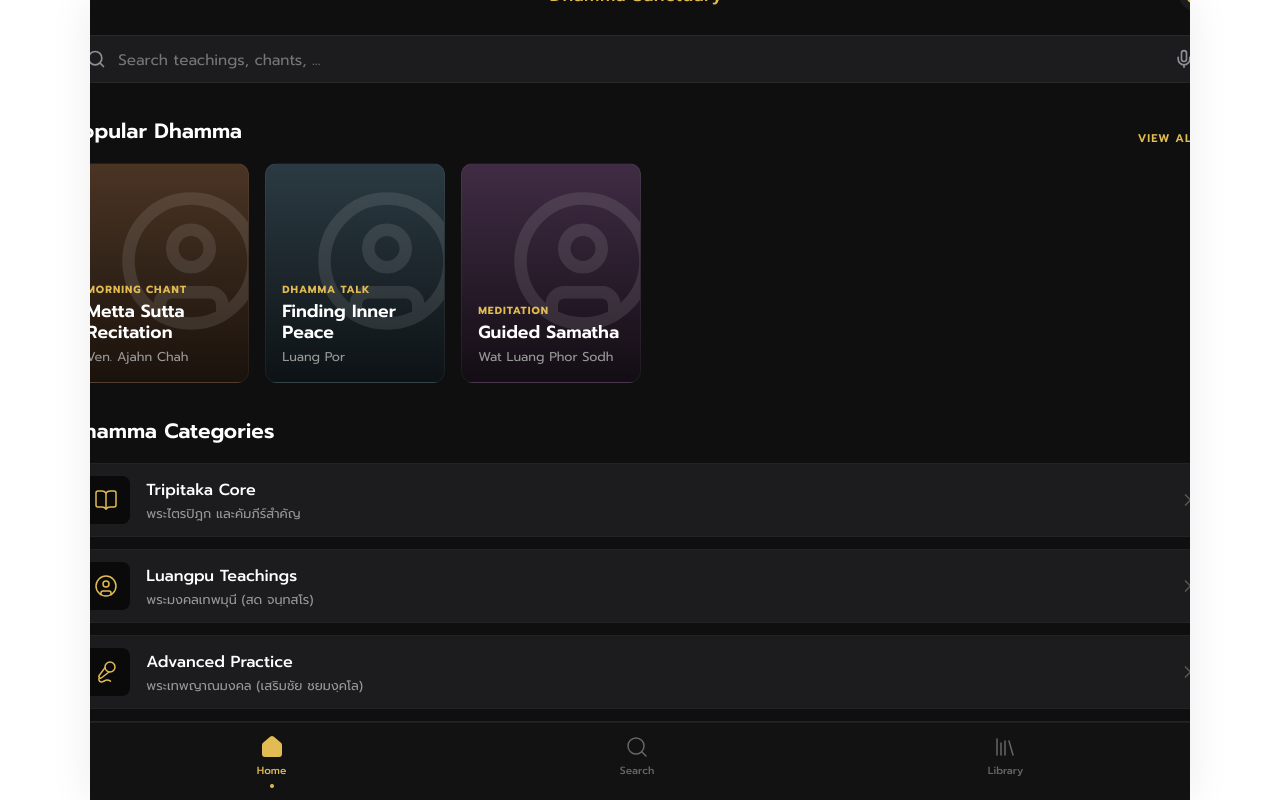
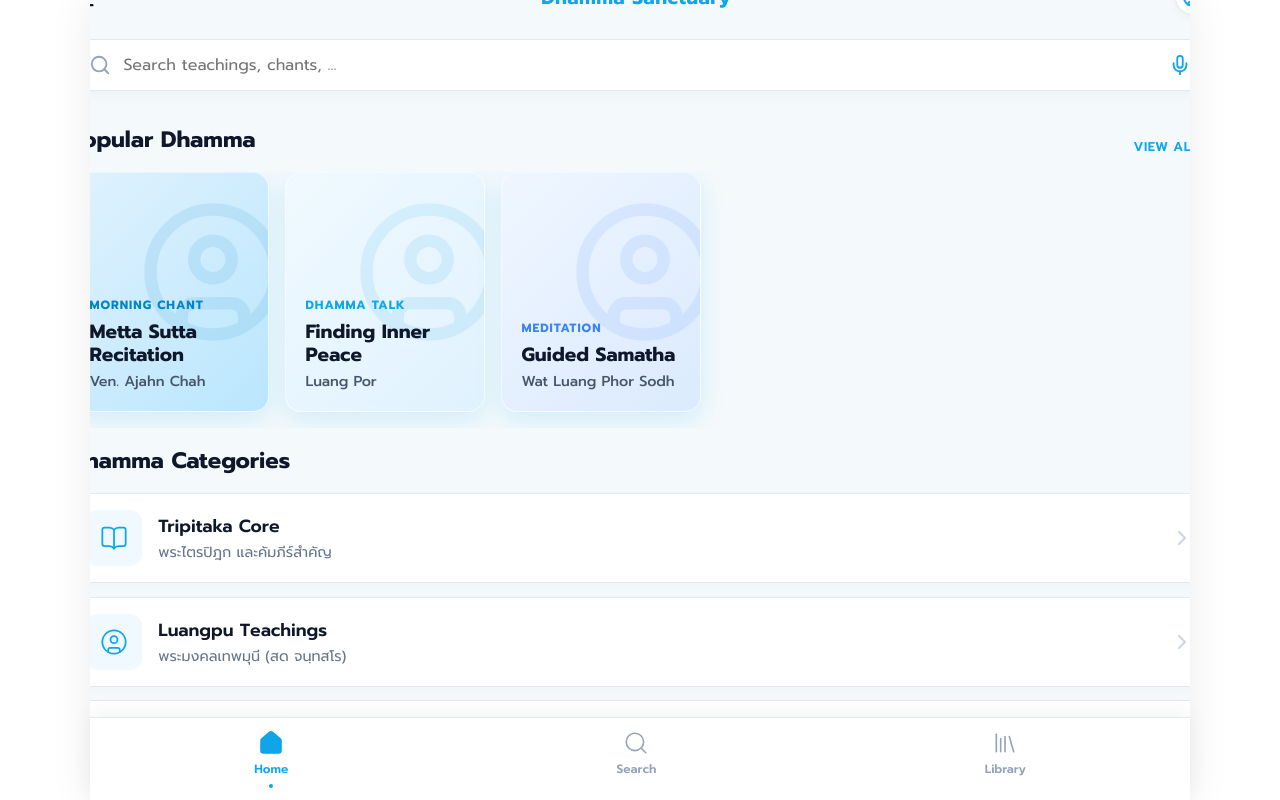
Before and after one commit to wlps70130-pixel/wat-temple-app, a React (Vite) app: page / in a window 1280 px wide. Both pictures are taken after a click on the button "ฟังธรรม". Built offline with nearby package versions, Linux system fonts and the light colour scheme; no server answers.

Commit message:
style: redesign dhamma menu hub to bright cool tone, normalized fonts, matching playlist

```diff
--- a/src/components/DhammaMenu.jsx
+++ b/src/components/DhammaMenu.jsx
@@ -1,5 +1,5 @@
 import React, { useState } from 'react';
-import { BookOpen, UserCircle, Mic2, Headphones, Home, Search, Library, Menu, Mic, ChevronRight, Sun, Book } from 'lucide-react';
+import { BookOpen, UserCircle, Mic2, Headphones, Home, Search, Library, Menu, Mic, ChevronRight, Book } from 'lucide-react';
 
 const DHAMMA_CATEGORIES = [
   { id: 'tripitaka',        title: 'Tripitaka Core',        subtitle: 'พระไตรปิฎก และคัมภีร์สำคัญ',         icon: BookOpen },
@@ -19,61 +19,66 @@ export default function DhammaMenu({ onSelectCategory, onBack }) {
       title: 'Metta Sutta Recitation',
       tag: 'MORNING CHANT',
       author: 'Ven. Ajahn Chah',
-      bg: 'linear-gradient(to bottom, #4a3424, #1a120c)'
+      bg: 'linear-gradient(135deg, #e0f2fe, #bae6fd)',
+      color: '#0284c7'
     },
     {
       id: 'mix2',
       title: 'Finding Inner Peace',
       tag: 'DHAMMA TALK',
       author: 'Luang Por',
-      bg: 'linear-gradient(to bottom, #2b3a42, #0d1215)'
+      bg: 'linear-gradient(135deg, #f0f9ff, #e0f2fe)',
+      color: '#0ea5e9'
     },
     {
       id: 'mix3',
       title: 'Guided Samatha',
       tag: 'MEDITATION',
       author: 'Wat Luang Phor Sodh',
-      bg: 'linear-gradient(to bottom, #402c44, #130d14)'
+      bg: 'linear-gradient(135deg, #eff6ff, #dbeafe)',
+      color: '#3b82f6'
     }
   ];
 
   return (
     <div style={{
-      background: '#0f0f0f',
-      color: '#ffffff',
+      background: '#f4f9fc',
+      color: '#0f172a',
       margin: 'calc(-1 * var(--content-pad))',
       minHeight: '100vh',
-      fontFamily: "'Inter', 'Prompt', sans-serif",
+      fontFamily: "'Prompt', sans-serif",
       display: 'flex',
       flexDirection: 'column',
       paddingBottom: '80px',
       overflowY: 'auto',
+      overflowX: 'hidden'
     }}>
 
       {/* ── Top Bar ── */}
       <div style={{ display: 'flex', alignItems: 'center', justifyContent: 'space-between', padding: '1.2rem 1.2rem 0' }}>
-        <button onClick={onBack} style={{ background: 'none', border: 'none', cursor: 'pointer', color: '#e2bb53', display: 'flex', padding: 0 }}>
-          <Menu size={24} />
+        <button onClick={onBack} style={{ background: 'none', border: 'none', cursor: 'pointer', color: '#0f172a', display: 'flex', padding: 0 }}>
+          <Menu size={28} />
         </button>
-        <h1 style={{ fontSize: '1.1rem', fontWeight: '500', color: '#e2bb53', margin: 0, letterSpacing: '0.5px' }}>Dhamma Sanctuary</h1>
-        <button style={{ background: '#1c1c1e', border: 'none', borderRadius: '50%', width: '32px', height: '32px', display: 'flex', alignItems: 'center', justifyContent: 'center', cursor: 'pointer', color: '#e2bb53' }}>
-          <UserCircle size={20} />
+        <h1 style={{ fontSize: '1.2rem', fontWeight: '700', color: '#0ea5e9', margin: 0, letterSpacing: '0.5px' }}>Dhamma Sanctuary</h1>
+        <button style={{ background: '#ffffff', border: '1px solid #e2e8f0', borderRadius: '50%', width: '36px', height: '36px', display: 'flex', alignItems: 'center', justifyContent: 'center', cursor: 'pointer', color: '#0ea5e9', boxShadow: '0 2px 8px rgba(0,0,0,0.05)' }}>
+          <UserCircle size={22} />
         </button>
       </div>
 
       {/* ── Search Bar ── */}
       <div style={{ padding: '1.5rem 1.2rem 0' }}>
         <div style={{
-          background: '#1c1c1e',
+          background: '#ffffff',
           borderRadius: '24px',
-          height: '48px',
+          height: '52px',
           display: 'flex',
           alignItems: 'center',
-          padding: '0 1rem',
+          padding: '0 1.2rem',
           gap: '0.75rem',
-          border: '1px solid rgba(255,255,255,0.05)'
+          border: '1px solid #e2e8f0',
+          boxShadow: '0 4px 12px rgba(0,0,0,0.03)'
         }}>
-          <Search size={20} color="#8e8e93" />
+          <Search size={22} color="#94a3b8" />
           <input
             type="text"
             placeholder="Search teachings, chants, ..."
@@ -81,49 +86,50 @@ export default function DhammaMenu({ onSelectCategory, onBack }) {
               flex: 1,
               background: 'transparent',
               border: 'none',
-              color: '#fff',
+              color: '#0f172a',
               outline: 'none',
-              fontSize: '0.95rem',
+              fontSize: '1rem',
               fontFamily: 'inherit'
             }}
           />
-          <Mic size={20} color="#8e8e93" />
+          <Mic size={22} color="#0ea5e9" />
         </div>
       </div>
 
       {/* ── Popular Dhamma ── */}
       <div style={{ padding: '2rem 0 0' }}>
         <div style={{ display: 'flex', justifyContent: 'space-between', alignItems: 'flex-end', padding: '0 1.2rem', marginBottom: '1rem' }}>
-          <h2 style={{ fontSize: '1.3rem', fontWeight: '600', margin: 0 }}>Popular Dhamma</h2>
-          <span style={{ fontSize: '0.7rem', color: '#e2bb53', cursor: 'pointer', fontWeight: '600', letterSpacing: '1px', textTransform: 'uppercase' }}>VIEW ALL &gt;</span>
+          <h2 style={{ fontSize: '1.4rem', fontWeight: '700', margin: 0, color: '#0f172a' }}>Popular Dhamma</h2>
+          <span style={{ fontSize: '0.8rem', color: '#0ea5e9', cursor: 'pointer', fontWeight: '600', letterSpacing: '0.5px', textTransform: 'uppercase' }}>VIEW ALL &gt;</span>
         </div>
 
-        <div style={{ display: 'flex', gap: '1rem', overflowX: 'auto', padding: '0 1.2rem', scrollbarWidth: 'none' }}>
+        <div style={{ display: 'flex', gap: '1rem', overflowX: 'auto', padding: '0 1.2rem', scrollbarWidth: 'none', paddingBottom: '1rem' }}>
           {mixes.map(mix => (
             <div key={mix.id} style={{
               flexShrink: 0,
-              width: '180px',
-              height: '220px',
-              borderRadius: '12px',
+              width: '200px',
+              height: '240px',
+              borderRadius: '16px',
               background: mix.bg,
               display: 'flex',
               flexDirection: 'column',
               justifyContent: 'flex-end',
-              padding: '1rem',
+              padding: '1.2rem',
               cursor: 'pointer',
-              border: '1px solid rgba(255,255,255,0.05)',
+              border: '1px solid rgba(255,255,255,0.6)',
               position: 'relative',
-              overflow: 'hidden'
+              overflow: 'hidden',
+              boxShadow: '0 8px 24px rgba(14,165,233,0.15)'
             }}>
               {/* Fake icon to replace illustration */}
               <div style={{ position: 'absolute', top: '10%', right: '-10%', opacity: 0.1 }}>
-                <UserCircle size={150} color="#fff" />
+                <UserCircle size={150} color={mix.color} />
               </div>
 
               <div style={{ position: 'relative', zIndex: 1 }}>
-                <div style={{ fontSize: '0.65rem', fontWeight: '700', color: '#e2bb53', marginBottom: '4px', letterSpacing: '1px', textTransform: 'uppercase' }}>{mix.tag}</div>
-                <div style={{ fontSize: '1.1rem', fontWeight: '600', color: '#fff', marginBottom: '4px', lineHeight: 1.2 }}>{mix.title}</div>
-                <div style={{ fontSize: '0.8rem', color: '#999' }}>{mix.author}</div>
+                <div style={{ fontSize: '0.75rem', fontWeight: '700', color: mix.color, marginBottom: '6px', letterSpacing: '1px', textTransform: 'uppercase' }}>{mix.tag}</div>
+                <div style={{ fontSize: '1.2rem', fontWeight: '800', color: '#0f172a', marginBottom: '4px', lineHeight: 1.2 }}>{mix.title}</div>
+                <div style={{ fontSize: '0.9rem', color: '#475569', fontWeight: '500' }}>{mix.author}</div>
               </div>
             </div>
           ))}
@@ -131,12 +137,12 @@ export default function DhammaMenu({ onSelectCategory, onBack }) {
       </div>
 
       {/* ── Dhamma Categories ── */}
-      <div style={{ padding: '2rem 0 0' }}>
+      <div style={{ padding: '1rem 0 0' }}>
         <div style={{ display: 'flex', justifyContent: 'space-between', alignItems: 'center', padding: '0 1.2rem', marginBottom: '1rem' }}>
-          <h2 style={{ fontSize: '1.3rem', fontWeight: '600', margin: 0 }}>Dhamma Categories</h2>
+          <h2 style={{ fontSize: '1.4rem', fontWeight: '700', margin: 0, color: '#0f172a' }}>Dhamma Categories</h2>
         </div>
 
-        <div style={{ display: 'flex', flexDirection: 'column', gap: '0.75rem', padding: '0 1.2rem' }}>
+        <div style={{ display: 'flex', flexDirection: 'column', gap: '0.85rem', padding: '0 1.2rem' }}>
           {DHAMMA_CATEGORIES.map(cat => {
             const Icon = cat.icon;
             return (
@@ -147,24 +153,25 @@ export default function DhammaMenu({ onSelectCategory, onBack }) {
                   display: 'flex',
                   alignItems: 'center',
                   gap: '1rem',
-                  padding: '0.75rem',
+                  padding: '1rem',
                   cursor: 'pointer',
-                  borderRadius: '12px',
-                  background: '#1c1c1e',
-                  border: '1px solid rgba(255,255,255,0.03)',
-                  transition: 'background 0.15s'
+                  borderRadius: '16px',
+                  background: '#ffffff',
+                  border: '1px solid #e2e8f0',
+                  boxShadow: '0 4px 12px rgba(0,0,0,0.02)',
+                  transition: 'transform 0.15s, box-shadow 0.15s'
                 }}
-                onMouseEnter={e => e.currentTarget.style.background = '#252528'}
-                onMouseLeave={e => e.currentTarget.style.background = '#1c1c1e'}
+                onMouseEnter={e => { e.currentTarget.style.transform = 'translateY(-2px)'; e.currentTarget.style.boxShadow = '0 6px 16px rgba(14,165,233,0.1)'; }}
+                onMouseLeave={e => { e.currentTarget.style.transform = 'translateY(0)'; e.currentTarget.style.boxShadow = '0 4px 12px rgba(0,0,0,0.02)'; }}
               >
-                <div style={{ width: '48px', height: '48px', borderRadius: '8px', background: '#0a0a0a', display: 'flex', alignItems: 'center', justifyContent: 'center', flexShrink: 0 }}>
-                  <Icon size={24} color="#e2bb53" strokeWidth={1.5} />
+                <div style={{ width: '56px', height: '56px', borderRadius: '12px', background: '#f0f9ff', display: 'flex', alignItems: 'center', justifyContent: 'center', flexShrink: 0 }}>
+                  <Icon size={28} color="#0ea5e9" strokeWidth={1.5} />
                 </div>
                 <div style={{ flex: 1, minWidth: 0 }}>
-                  <div style={{ fontSize: '1rem', fontWeight: '500', color: '#fff', marginBottom: '2px' }}>{cat.title}</div>
-                  <div style={{ fontSize: '0.8rem', color: '#999', overflow: 'hidden', textOverflow: 'ellipsis', whiteSpace: 'nowrap' }}>{cat.subtitle}</div>
+                  <div style={{ fontSize: '1.1rem', fontWeight: '600', color: '#0f172a', marginBottom: '2px' }}>{cat.title}</div>
+                  <div style={{ fontSize: '0.9rem', color: '#64748b', overflow: 'hidden', textOverflow: 'ellipsis', whiteSpace: 'nowrap' }}>{cat.subtitle}</div>
                 </div>
-                <ChevronRight size={20} color="#555" />
+                <ChevronRight size={24} color="#cbd5e1" />
               </div>
             );
           })}
@@ -175,10 +182,11 @@ export default function DhammaMenu({ onSelectCategory, onBack }) {
       <div style={{
         position: 'fixed', bottom: 0, left: '50%', transform: 'translateX(-50%)',
         width: '100%', maxWidth: 'var(--app-max-width)',
-        background: '#121212', borderTop: '1px solid rgba(255,255,255,0.05)',
+        background: '#ffffff', borderTop: '1px solid #e2e8f0',
         display: 'flex', justifyContent: 'space-around', alignItems: 'center',
         padding: '0.75rem 0', paddingBottom: 'calc(0.75rem + env(safe-area-inset-bottom))',
         zIndex: 50,
+        boxShadow: '0 -4px 20px rgba(0,0,0,0.05)'
       }}>
         {[
           { icon: Home,    label: 'Home', id: 'home', action: onBack },
@@ -192,13 +200,13 @@ export default function DhammaMenu({ onSelectCategory, onBack }) {
               background: 'none', border: 'none', cursor: 'pointer',
               display: 'flex', flexDirection: 'column', alignItems: 'center', gap: '4px',
               padding: '0 1rem',
-              color: activeTab === tab.id ? '#e2bb53' : '#666'
+              color: activeTab === tab.id ? '#0ea5e9' : '#94a3b8'
             }}
           >
-            <tab.icon size={24} fill={activeTab === tab.id ? 'currentColor' : 'none'} strokeWidth={activeTab === tab.id ? 2 : 1.5} />
-            <span style={{ fontSize: '0.65rem', fontWeight: '500' }}>{tab.label}</span>
+            <tab.icon size={26} fill={activeTab === tab.id ? 'currentColor' : 'none'} strokeWidth={activeTab === tab.id ? 2 : 1.5} />
+            <span style={{ fontSize: '0.75rem', fontWeight: '600' }}>{tab.label}</span>
             {/* Active Indicator Dot */}
-            <div style={{ width: '4px', height: '4px', borderRadius: '50%', background: activeTab === tab.id ? '#e2bb53' : 'transparent', marginTop: '2px' }} />
+            <div style={{ width: '4px', height: '4px', borderRadius: '50%', background: activeTab === tab.id ? '#0ea5e9' : 'transparent', marginTop: '2px' }} />
           </button>
         ))}
       </div>
```
